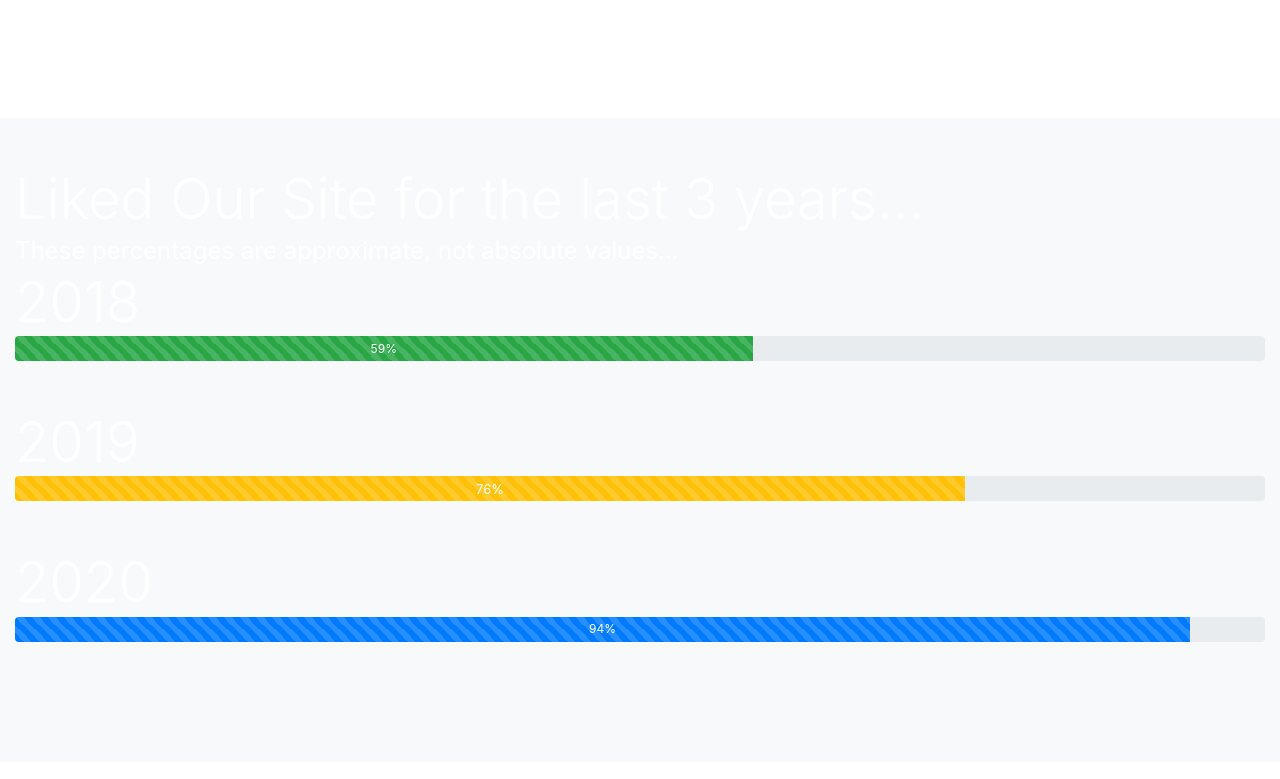
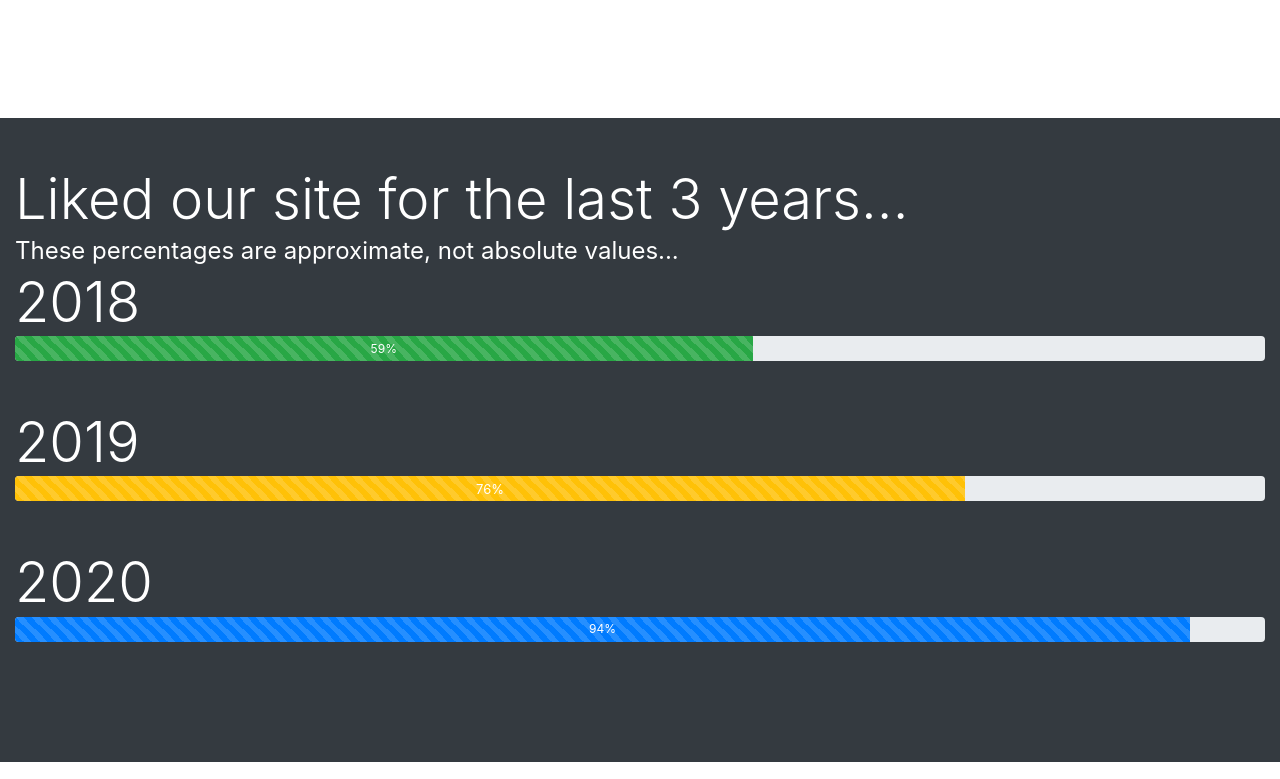
Before and after one commit to BahaaHayajneh2017/PlayWithMathByBahaaHayajneh1999, a plain HTML site: page index.html in a window 1280 px wide. Shown: the part 1841-2620 px from the top of the page. Drawn offline with nearby package versions, Linux system fonts and the light colour scheme.

Commit message:
Update index.html

```diff
--- a/index.html
+++ b/index.html
@@ -170,11 +170,11 @@ color:black;
 
 
 
-<div class="container-fluid bg-light  text-white">
+<div class="container-fluid bg-dark  text-white">
     <br><br>
 
 
-    <div class="display-4">Liked Our Site for the last 3 years...</div>
+    <div class="display-4">Liked our site for the last 3 years...</div>
     <div style="font-size: x-large;">These percentages are approximate, not absolute values...</div>
     <div class="display-4 text-white">2018</div>
     <div style="height: 25px;" class="progress">
```
